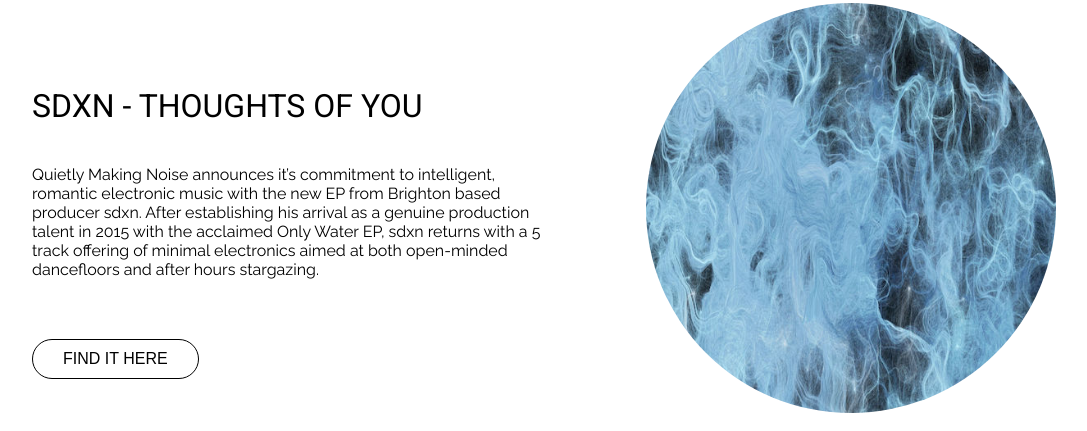
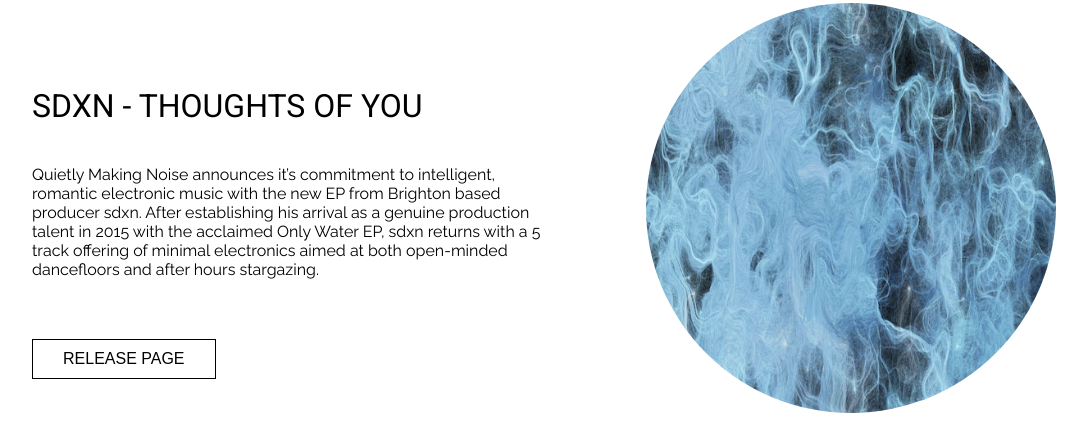
Before and after one commit to quietlymakingnoise/quietlymakingnoise.github.io, a plain HTML site: page artist.html in a window 1280 px wide. Shown: the part 1080-1511 px from the top of the page, without its empty margins (96-1183 px from the left). Drawn offline with nearby package versions, Linux system fonts and the light colour scheme.

Commit message:
Button Border

```diff
--- a/artist.html
+++ b/artist.html
@@ -52,7 +52,7 @@
               with a 5 track offering of minimal electronics aimed at both open-minded dancefloors and after hours stargazing.
             </p>
             <a href="release.html">
-            <button>FIND IT HERE</button></a>
+            <button>RELEASE PAGE</button></a>
           </div>
           <div class="latest-content">
             <img src="img/screen-9023.jpg" />
--- a/css/style.css
+++ b/css/style.css
@@ -18,7 +18,7 @@ header {
 
 button {
   padding: 10px 30px;
-  border-radius: 100px;
+
   margin: 0 auto;
   background: none;
   border: 0.5px solid black;
```
